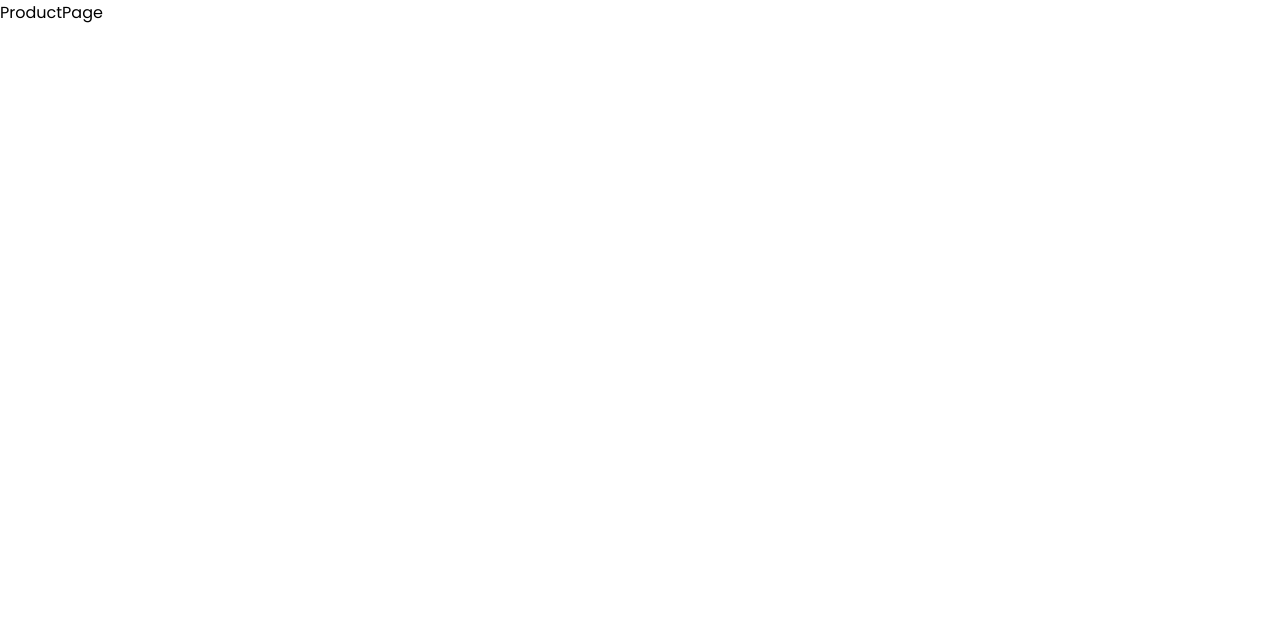
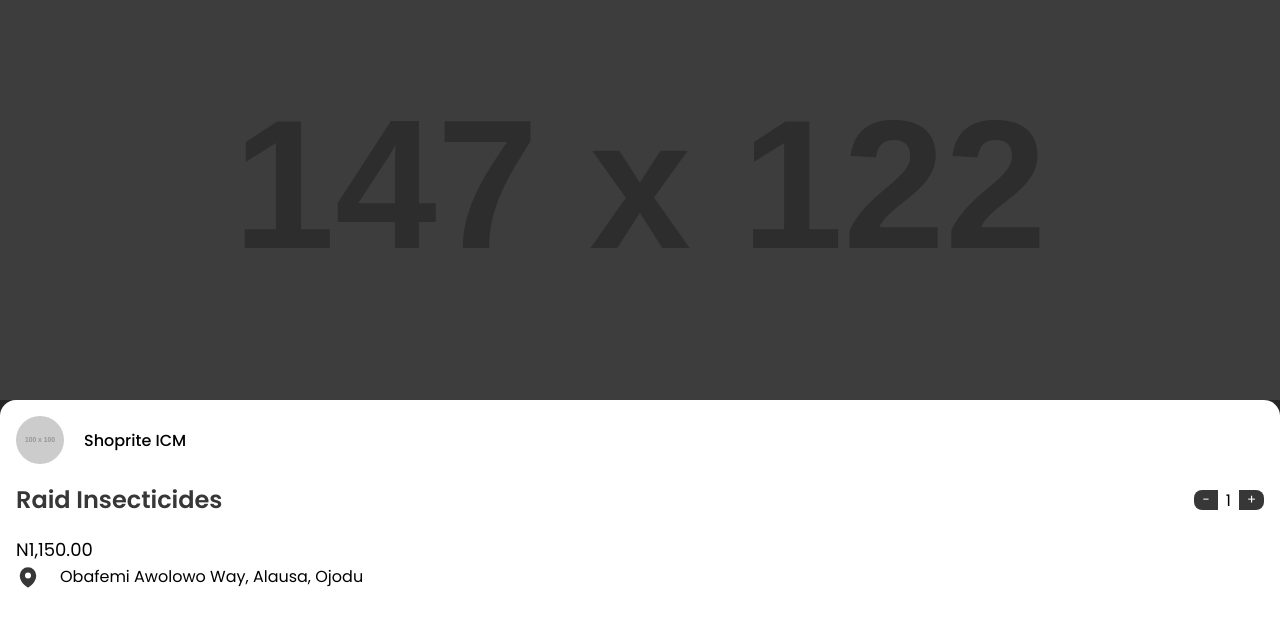
Before and after one commit to JoshAjikaze/StockInchApp, a React (Vite) app: page /product/1 in a window 1280 px wide. Shown: the top 626 px of the page. Built offline with nearby package versions, Linux system fonts and the light colour scheme.

Commit message:
Latest Pushes

```diff
--- a/src/components/InventoryItemComponent.tsx
+++ b/src/components/InventoryItemComponent.tsx
@@ -1,4 +1,5 @@
 import trash from '../assets/icons/Remove.png';
+import InventoryItemIncrement from './InventoryItemIncrement';
 
 type TProducts = {
   title: string,
@@ -19,7 +20,7 @@
     <section className="flex items-center justify-between text-sm p-2 shadow-[0px_0px_6px_0px_rgba(0,0,0,0.3)] rounded-lg">
       {/* Left side */}
       <div className="space-y-3">
-        <div className="flex items-center gap-x-5">
+        <div className="flex gap-x-5 items-center">
           <img src={ product.image || "https://placehold.co/100x100"} alt="" className="rounded-lg size-12" />
           <div>
             <p className="text-base font-semibold">{product.title}</p>
@@ -27,7 +28,7 @@
           </div>
         </div>
         <div>
-          <p className="flex items-center gap-x-2">
+          <p className="flex gap-x-2 items-center">
             <svg xmlns="http://www.w3.org/2000/svg" fill="none" viewBox="0 0 24 24" strokeWidth={1.5} stroke="currentColor" className="size-5">
               <path strokeLinecap="round" strokeLinejoin="round" d="M15 10.5a3 3 0 1 1-6 0 3 3 0 0 1 6 0Z" />
               <path strokeLinecap="round" strokeLinejoin="round" d="M19.5 10.5c0 7.142-7.5 11.25-7.5 11.25S4.5 17.642 4.5 10.5a7.5 7.5 0 1 1 15 0Z" />
@@ -37,16 +38,12 @@
       </div>
 
       {/* Right Side */}
-      <div className="flex flex-col items-end text-xs gap-y-2">
+      <div className="flex flex-col gap-y-2 items-end text-xs">
         <button className="default-btn">
           <img src={trash} alt="" className="size-6" />
         </button>
 
-        <div className="flex items-center">
-          <button className="px-2 text-white rounded-l-lg default-btn bg-Gray"> - </button>
-          <div className="px-2">1</div>
-          <button className="px-2 text-white rounded-r-lg default-btn bg-Gray"> + </button>
-        </div>
+      <InventoryItemIncrement />
 
         <p className='text-sm'><span className="font-medium">N</span> {product.price}</p>
       </div>
--- /dev/null
+++ b/src/components/InventoryItemIncrement.tsx
@@ -0,0 +1,11 @@
+const InventoryItemIncrement = () => {
+    return (
+        <div className="flex items-center">
+            <button className="px-2 text-white rounded-l-lg default-btn bg-Gray"> - </button>
+            <div className="px-2">1</div>
+            <button className="px-2 text-white rounded-r-lg default-btn bg-Gray"> + </button>
+        </div>
+    )
+}
+
+export default InventoryItemIncrement
--- a/src/components/ProductComponent.tsx
+++ b/src/components/ProductComponent.tsx
@@ -1,3 +1,4 @@
+import { Link } from "react-router-dom";
 import CheckBox from "./CheckBox/CheckBox";
 
 enum EProductComponentType {
@@ -6,6 +7,7 @@
 }
 
 type TProduct = {
+  id: number,
   image: string;
   shop: string;
   title: string;
@@ -21,8 +23,10 @@
   return (
     <div className={`${componentType == EProductComponentType.flexed ? "basis-1/2" : "min-w-[200px] inline"} border border-solid border-transparent shadow-sm`}>
       <div className="relative w-full rounded-t-lg">
-        <img src={product.image || "https://placehold.co/147x122"} alt="" className="object-cover w-full h-full rounded-t-md" />
-        <p className="absolute left-2 bottom-3 font-medium text-white">{product.shop}</p>
+        <Link to={`/product/${product.id}`}>
+          <img src={product.image || "https://placehold.co/147x122"} alt="" className="object-cover w-full h-full rounded-t-md" />
+          <p className="absolute left-2 bottom-3 font-medium text-white">{product.shop}</p>
+        </Link>
       </div>
 
       <div className="p-2 text-Gray">
--- a/src/components/Search/SearchPage.tsx
+++ b/src/components/Search/SearchPage.tsx
@@ -20,7 +20,7 @@
                     <svg xmlns="http://www.w3.org/2000/svg" viewBox="0 0 24 24" fill="currentColor" className="absolute left-3 size-5">
                         <path fillRule="evenodd" d="M10.5 3.75a6.75 6.75 0 1 0 0 13.5 6.75 6.75 0 0 0 0-13.5ZM2.25 10.5a8.25 8.25 0 1 1 14.59 5.28l4.69 4.69a.75.75 0 1 1-1.06 1.06l-4.69-4.69A8.25 8.25 0 0 1 2.25 10.5Z" clipRule="evenodd" />
                     </svg>
-                    <input type="text" className="px-10 h-10 text-base rounded-md border border-transparent outline-none basis-full bg-LightGray" />
+                    <input type="text" className="px-10 h-14 text-base rounded-md border border-transparent outline-none basis-full bg-LightGray" />
                     <svg xmlns="http://www.w3.org/2000/svg" viewBox="0 0 24 24" fill="currentColor" className="absolute right-3 size-5">
                         <path d="M18.75 12.75h1.5a.75.75 0 0 0 0-1.5h-1.5a.75.75 0 0 0 0 1.5ZM12 6a.75.75 0 0 1 .75-.75h7.5a.75.75 0 0 1 0 1.5h-7.5A.75.75 0 0 1 12 6ZM12 18a.75.75 0 0 1 .75-.75h7.5a.75.75 0 0 1 0 1.5h-7.5A.75.75 0 0 1 12 18ZM3.75 6.75h1.5a.75.75 0 1 0 0-1.5h-1.5a.75.75 0 0 0 0 1.5ZM5.25 18.75h-1.5a.75.75 0 0 1 0-1.5h1.5a.75.75 0 0 1 0 1.5ZM3 12a.75.75 0 0 1 .75-.75h7.5a.75.75 0 0 1 0 1.5h-7.5A.75.75 0 0 1 3 12ZM9 3.75a2.25 2.25 0 1 0 0 4.5 2.25 2.25 0 0 0 0-4.5ZM12.75 12a2.25 2.25 0 1 1 4.5 0 2.25 2.25 0 0 1-4.5 0ZM9 15.75a2.25 2.25 0 1 0 0 4.5 2.25 2.25 0 0 0 0-4.5Z" />
                     </svg>
--- a/src/user/products/ProductPage.tsx
+++ b/src/user/products/ProductPage.tsx
@@ -1,6 +1,39 @@
+import InventoryItemIncrement from "../../components/InventoryItemIncrement"
+
 const ProductPage = () => {
   return (
-    <div>ProductPage</div>
+    <div className="relative h-screen bg-black/50">
+      <div className="fixed top-0 z-40 w-full h-1/2 bg-black">
+        <img src={`https://placehold.co/147x122`} alt="" className="object-cover w-full h-full" />
+      </div>
+      <div className="absolute z-50 w-full h-screen bg-black/70">
+        <div className="h-1/2" />
+        <div className="p-4 h-1/2 bg-white rounded-t-2xl">
+          {/* title */}
+          <div className="flex gap-x-5 items-center">
+            <img src={"https://placehold.co/100x100"} alt="" className="rounded-full size-12" />
+            <p className="font-medium">Shoprite ICM</p>
+          </div>
+          {/* product title and count toggler */}
+          <div className="flex justify-between items-center my-5">
+            <p className="text-2xl font-semibold text-Gray">Raid Insecticides</p>
+            <InventoryItemIncrement />
+          </div>
+          {/* price and location */}
+          <div>
+            <p className="text-lg">N1,150.00</p>
+            <div className="flex items-center gap-x-5">
+            <svg xmlns="http://www.w3.org/2000/svg" viewBox="0 0 24 24" fill="currentColor" className="size-6 fill-Gray">
+  <path fillRule="evenodd" d="m11.54 22.351.07.04.028.016a.76.76 0 0 0 .723 0l.028-.015.071-.041a16.975 16.975 0 0 0 1.144-.742 19.58 19.58 0 0 0 2.683-2.282c1.944-1.99 3.963-4.98 3.963-8.827a8.25 8.25 0 0 0-16.5 0c0 3.846 2.02 6.837 3.963 8.827a19.58 19.58 0 0 0 2.682 2.282 16.975 16.975 0 0 0 1.145.742ZM12 13.5a3 3 0 1 0 0-6 3 3 0 0 0 0 6Z" clipRule="evenodd" />
+</svg>
+              <span>Obafemi Awolowo Way, Alausa, Ojodu </span>
+            </div>
+          </div>
+          {/* add to inventory button */}
+          {/* related items */}
+        </div>
+      </div>
+    </div>
   )
 }
 
--- a/src/user/products/SearchFilter.tsx
+++ b/src/user/products/SearchFilter.tsx
@@ -57,7 +57,10 @@
 
 
   return (
-    <div className={` ${ isCategoryToggled ? "bottom-0" : "-bottom-full"} fixed left-0 z-40 w-[90%] h-2/3 px-[5%] py-5 bg-white backdrop-blur-md shadow-[0px_-3px_3px_0px_rgba(0,0,0,0.12)] rounded-xl space-y-5 flex flex-col justify-between transition-all duration-300`}>
+    <div className={` ${ isCategoryToggled ? "bottom-0" : "-bottom-full"} fixed left-0 z-40 w-[90%] h-full px-[5%] py-5 bg-black/90 backdrop-blur-md shadow-[0px_-3px_3px_0px_rgba(0,0,0,0.12)] space-y-5 flex flex-col justify-between transition-all duration-300 `}>
+
+
+    <div className={` ${ isCategoryToggled ? "bottom-0" : "-bottom-full"} fixed left-0 z-40 w-[90%] px-[5%] py-5 rounded-xl h-2/3 bg-white transition-all duration-300 delay-75 `}>
 
       <div className="flex items-center justify-between mb-5">
         <button onClick={() => dispatch(categoryToggle())} className="default-btn">
@@ -108,6 +111,7 @@
       </div>
 
     </div>
+    </div>
   )
 }
 
```
Also changed, not shown: src/user/home/UserHome.tsx (+12 -9 lines).
